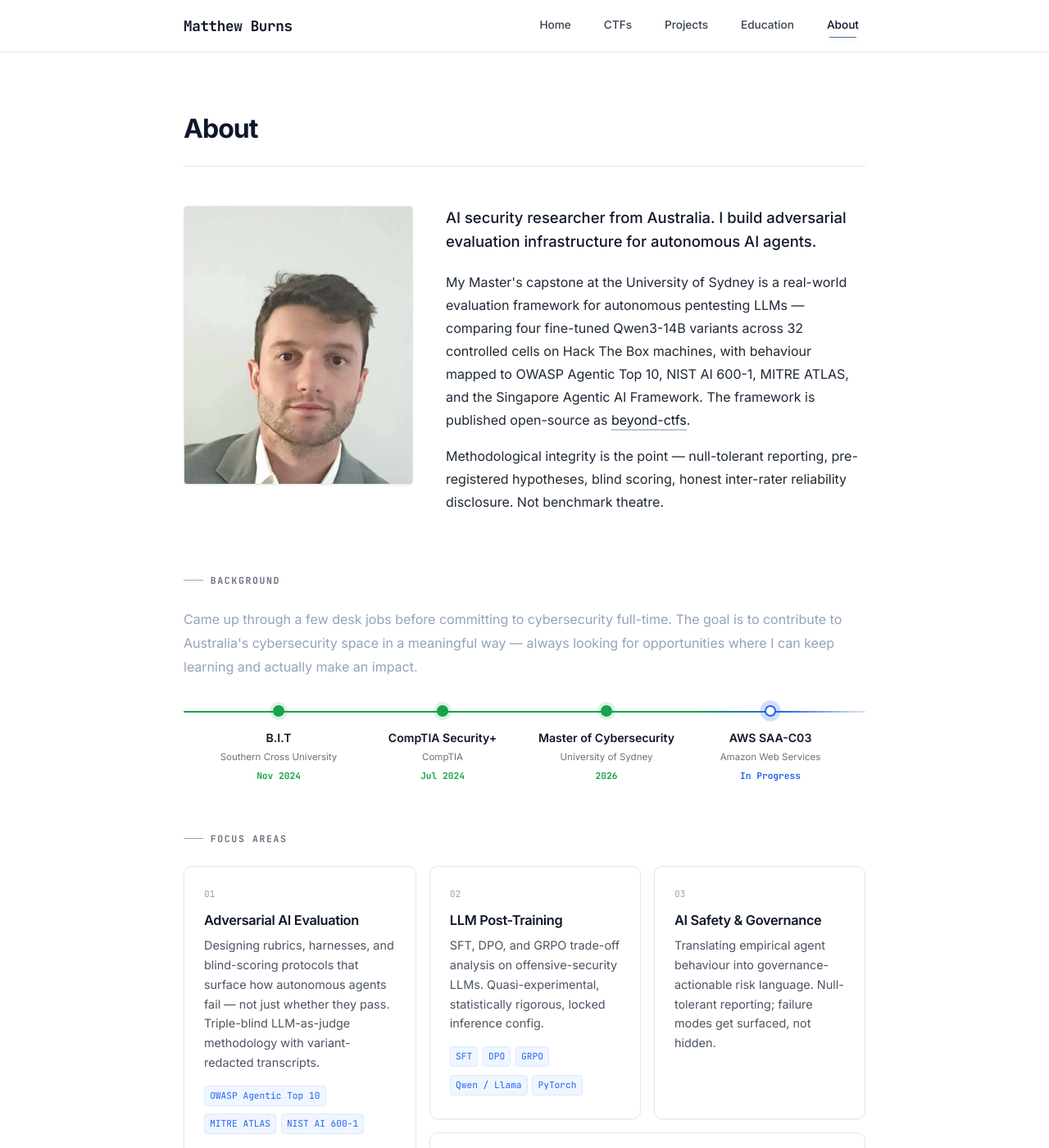
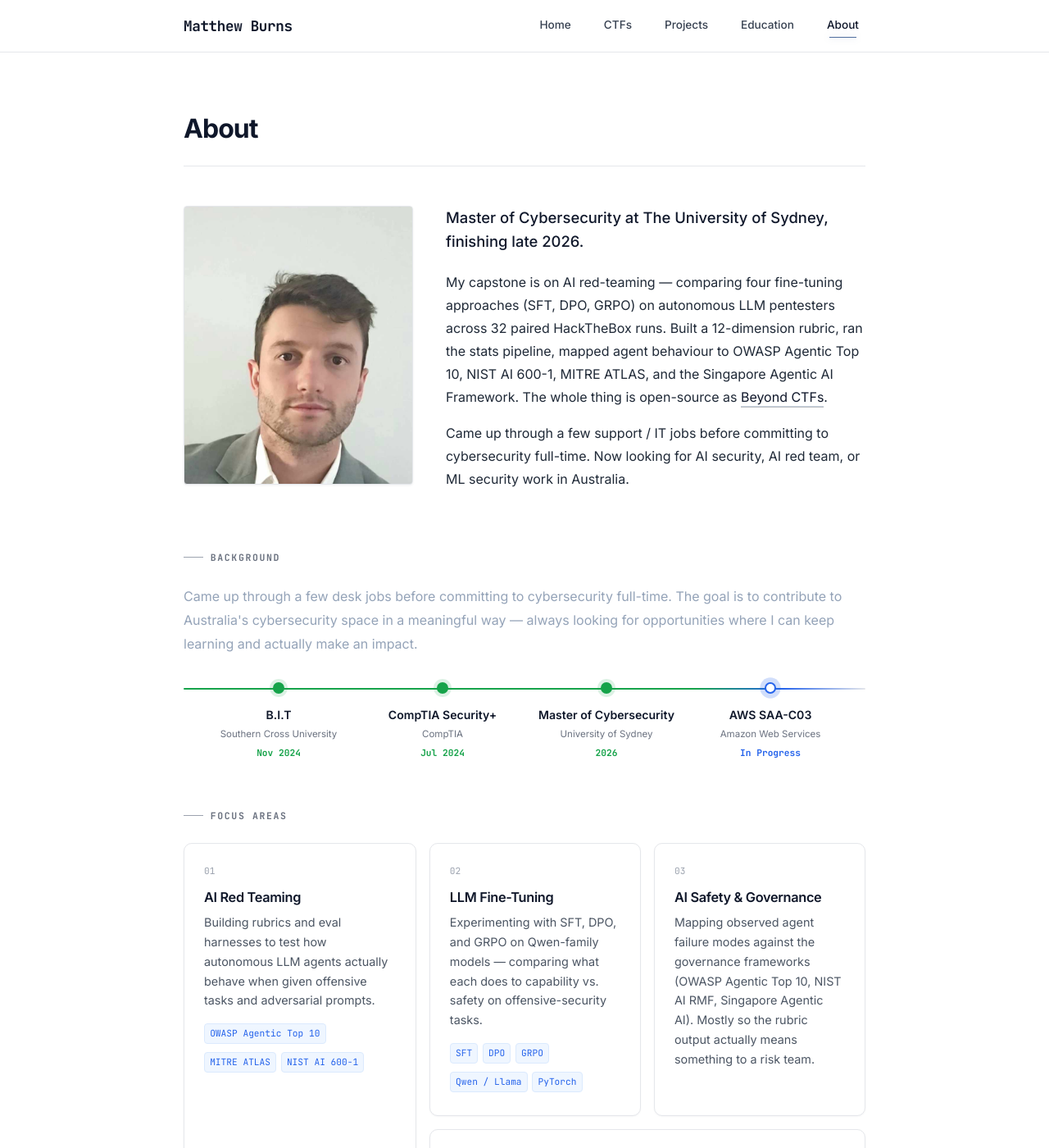
Before and after one commit to mburns00/mburns00.github.io, a Jekyll site: the page built from pages/about.html, in a window 1280 px wide and 1400 px high. Shown: the whole window at 82% size. Built offline with Jekyll 4.4.1, drawn with Linux system fonts in a browser that asks for light colours; some web fonts are replaced; some of the changed text lies outside the part shown.

Commit message:
copy: rewrite bio + descriptions in plain voice — kill 'sits at intersection', 'null-tolerant', 'benchmark theatre', 'traditional craft underneath', 'governance-actionable risk language' across home, about, and beyond-ctfs project page

```diff
--- a/pages/about.html
+++ b/pages/about.html
@@ -303,9 +303,9 @@ permalink: /about/
 <div class="about-intro">
   <div class="about-photo" role="img" aria-label="Matthew Burns"></div>
   <div class="about-intro-text">
-    <p class="lead">AI security researcher from Australia. I build adversarial evaluation infrastructure for autonomous AI agents.</p>
-    <p>My Master's capstone at the University of Sydney is a real-world evaluation framework for autonomous pentesting LLMs — comparing four fine-tuned Qwen3-14B variants across 32 controlled cells on Hack The Box machines, with behaviour mapped to OWASP Agentic Top 10, NIST AI 600-1, MITRE ATLAS, and the Singapore Agentic AI Framework. The framework is published open-source as <a href="https://github.com/mburns00/beyond-ctfs">beyond-ctfs</a>.</p>
-    <p>Methodological integrity is the point — null-tolerant reporting, pre-registered hypotheses, blind scoring, honest inter-rater reliability disclosure. Not benchmark theatre.</p>
+    <p class="lead">Master of Cybersecurity at The University of Sydney, finishing late 2026.</p>
+    <p>My capstone is on AI red-teaming — comparing four fine-tuning approaches (SFT, DPO, GRPO) on autonomous LLM pentesters across 32 paired HackTheBox runs. Built a 12-dimension rubric, ran the stats pipeline, mapped agent behaviour to OWASP Agentic Top 10, NIST AI 600-1, MITRE ATLAS, and the Singapore Agentic AI Framework. The whole thing is open-source as <a href="https://github.com/mburns00/beyond-ctfs">Beyond CTFs</a>.</p>
+    <p>Came up through a few support / IT jobs before committing to cybersecurity full-time. Now looking for AI security, AI red team, or ML security work in Australia.</p>
   </div>
 </div>
 
@@ -343,8 +343,8 @@ permalink: /about/
   <div class="bento-grid reveal-stagger">
     <div class="bento-card" data-tilt>
       <span class="card-num">01</span>
-      <h3>Adversarial AI Evaluation</h3>
-      <p>Designing rubrics, harnesses, and blind-scoring protocols that surface how autonomous agents fail — not just whether they pass. Triple-blind LLM-as-judge methodology with variant-redacted transcripts.</p>
+      <h3>AI Red Teaming</h3>
+      <p>Building rubrics and eval harnesses to test how autonomous LLM agents actually behave when given offensive tasks and adversarial prompts.</p>
       <ul class="sub-tags">
         <li>OWASP Agentic Top 10</li>
         <li>MITRE ATLAS</li>
@@ -353,8 +353,8 @@ permalink: /about/
     </div>
     <div class="bento-card" data-tilt>
       <span class="card-num">02</span>
-      <h3>LLM Post-Training</h3>
-      <p>SFT, DPO, and GRPO trade-off analysis on offensive-security LLMs. Quasi-experimental, statistically rigorous, locked inference config.</p>
+      <h3>LLM Fine-Tuning</h3>
+      <p>Experimenting with SFT, DPO, and GRPO on Qwen-family models — comparing what each does to capability vs. safety on offensive-security tasks.</p>
       <ul class="sub-tags">
         <li>SFT</li>
         <li>DPO</li>
@@ -366,12 +366,12 @@ permalink: /about/
     <div class="bento-card" data-tilt>
       <span class="card-num">03</span>
       <h3>AI Safety &amp; Governance</h3>
-      <p>Translating empirical agent behaviour into governance-actionable risk language. Null-tolerant reporting; failure modes get surfaced, not hidden.</p>
+      <p>Mapping observed agent failure modes against the governance frameworks (OWASP Agentic Top 10, NIST AI RMF, Singapore Agentic AI). Mostly so the rubric output actually means something to a risk team.</p>
     </div>
     <div class="bento-card" data-tilt>
       <span class="card-num">04</span>
       <h3>Offensive Security</h3>
-      <p>Penetration testing methodology, MITRE ATT&amp;CK-mapped attack chains, HackTheBox engagements. The traditional craft underneath every meaningful AI red-team eval.</p>
+      <p>Pentest methodology (PTES, MITRE ATT&amp;CK), HackTheBox machines, OWASP Top 10. The fundamentals you need to actually evaluate whether an LLM agent is good at offensive work.</p>
       <ul class="sub-tags">
         <li>PTES</li>
         <li>MITRE ATT&amp;CK</li>
```
Also changed, not shown: _tools/beyond-ctfs.md (+5 -5 lines), index.html (+6 -6 lines).
